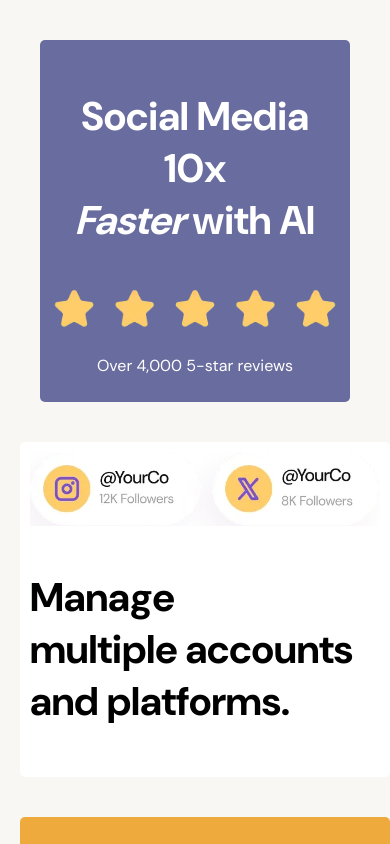
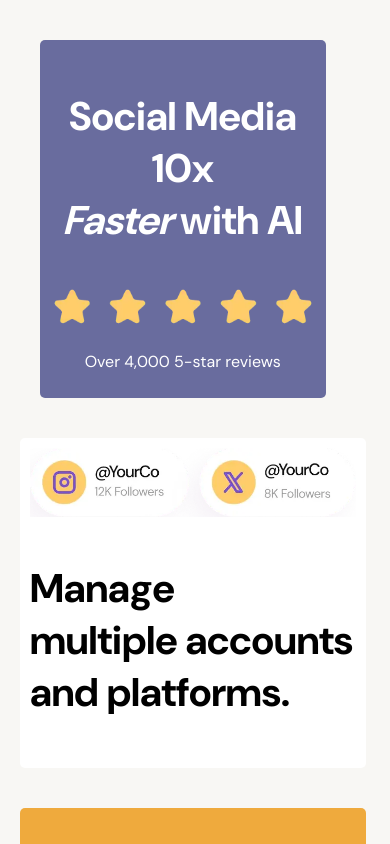
Before and after one commit to Pallavi442/scss_demo_new, a React (Create React App) app: page / in a window 390 px wide. Shown: the top 844 px of the page. Built offline with nearby package versions, Linux system fonts and the light colour scheme.

Commit message:
css changes

```diff
--- a/src/App.scss
+++ b/src/App.scss
@@ -379,7 +379,7 @@ body {
 }
 
 .social-container {
-  width: 100% !important;
+  width: 93% !important;
 }
 
 .main-div-1 p {
@@ -502,3 +502,9 @@ body {
   color: white;
 }
 }
+
+@media only screen and (max-width:360px) {
+.schedule-container {
+  width: 93%;
+}
+}
```
